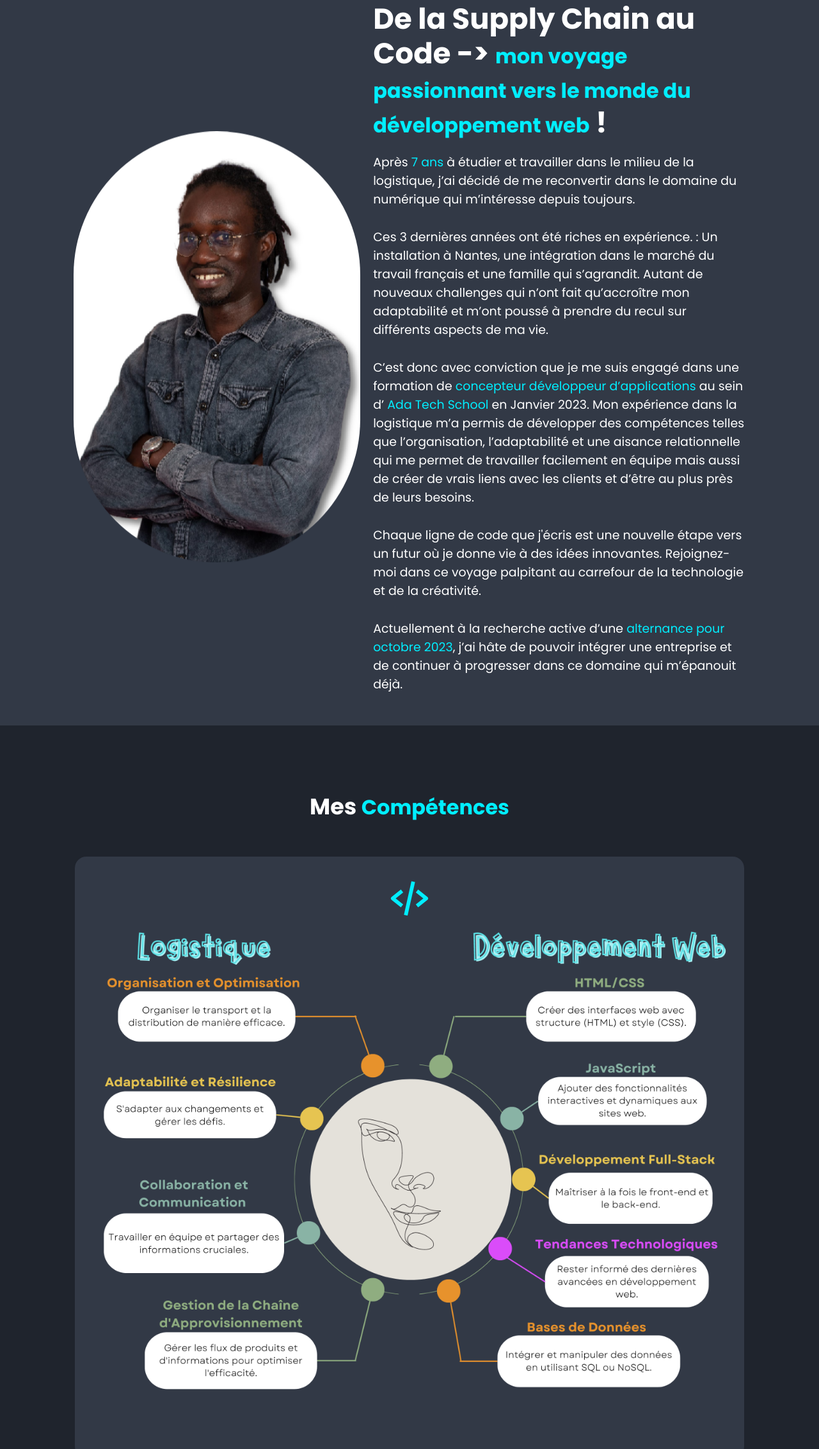
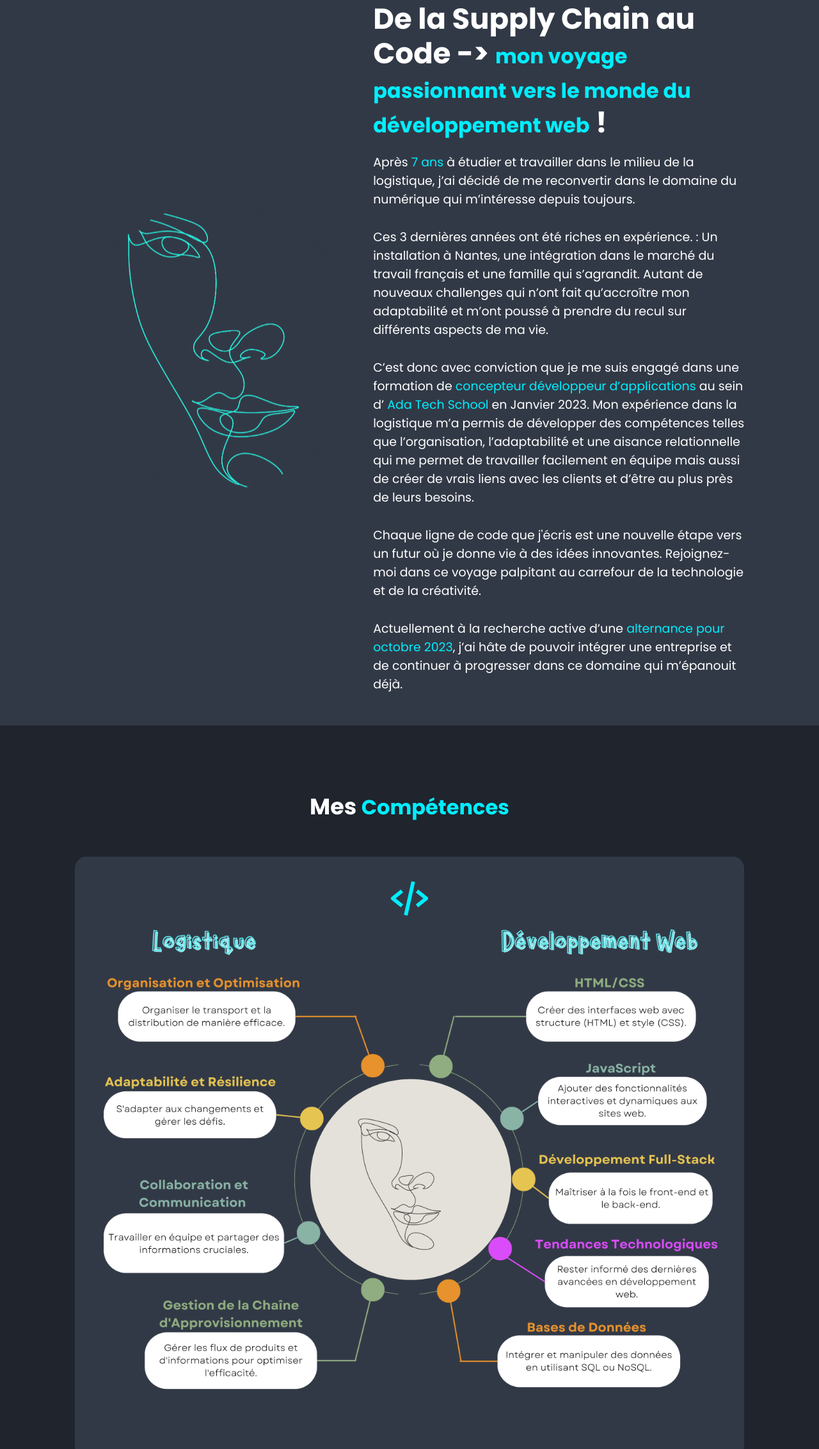
Before and after one commit to farah-9/Mon-portfolio, a website: page index.htm in a window 1280 px wide. Shown: the part 897-3162 px from the top of the page at 64% size. Drawn offline with nearby package versions, Linux system fonts and the light colour scheme.

Commit message:
edit about-img

```diff
--- a/index.htm
+++ b/index.htm
@@ -63,7 +63,7 @@
         <!--about section design -->
         <section class="about" id="about">
             <div class="about-img">
-                <img src="images/img -fococlipping-standard.png" alt="" />
+                <img src="images/About_2.png" alt="" />
             </div>
 
             <div class="about-content">
@@ -88,7 +88,7 @@
             <div class="competences-container">
                 <div class="competences-box">
                     <i class='bx bx-code-alt'></i>
-                    <img src="images/competences.png" alt="">
+                    <img src="images/Competences_2.png" alt="">
                     </div>
                 </div>
             </div>
```
Also changed, not shown: ._index.htm, images/._About_2.png (added), images/._Competences_2.png (added), images/._competences.png (deleted), images/._logo_portfolio.png (added), images/About_2.png (added), images/Competences_2.png (added), images/competences.png (deleted), images/logo_portfolio.png (added).
